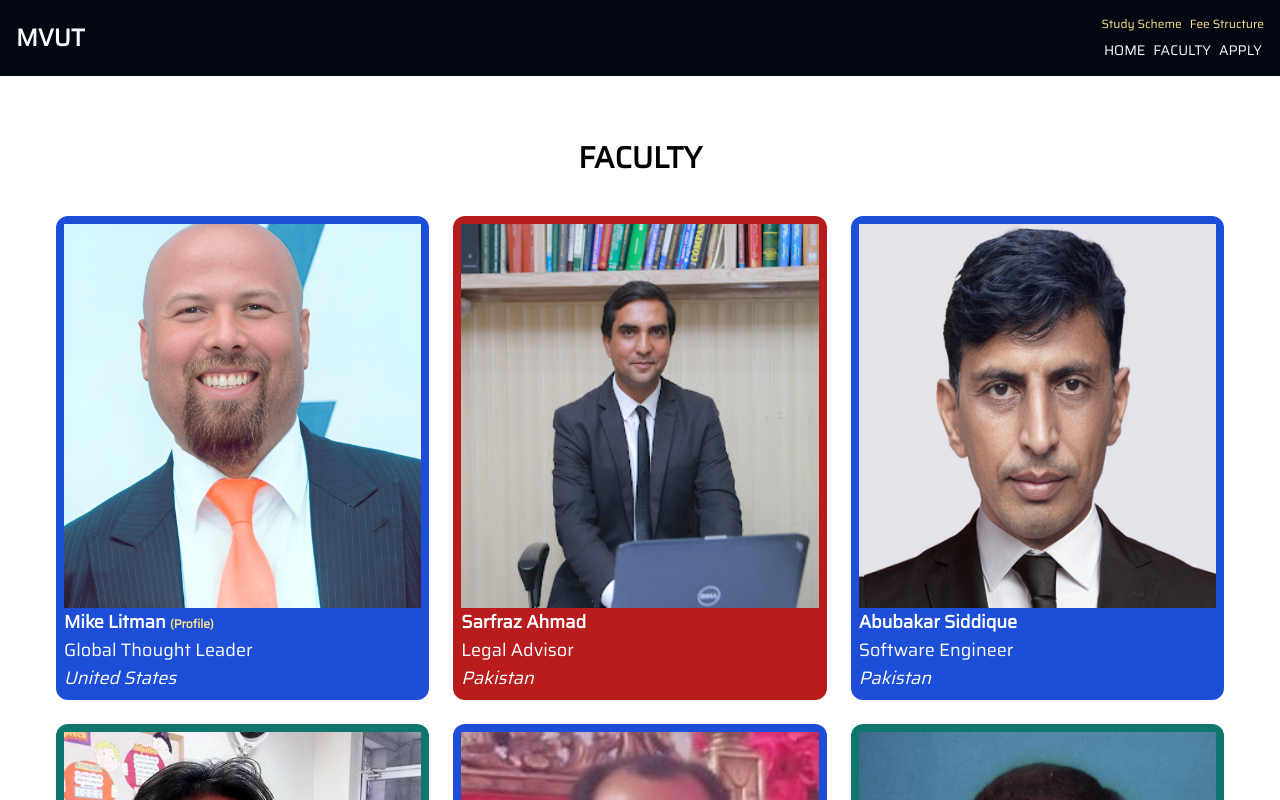
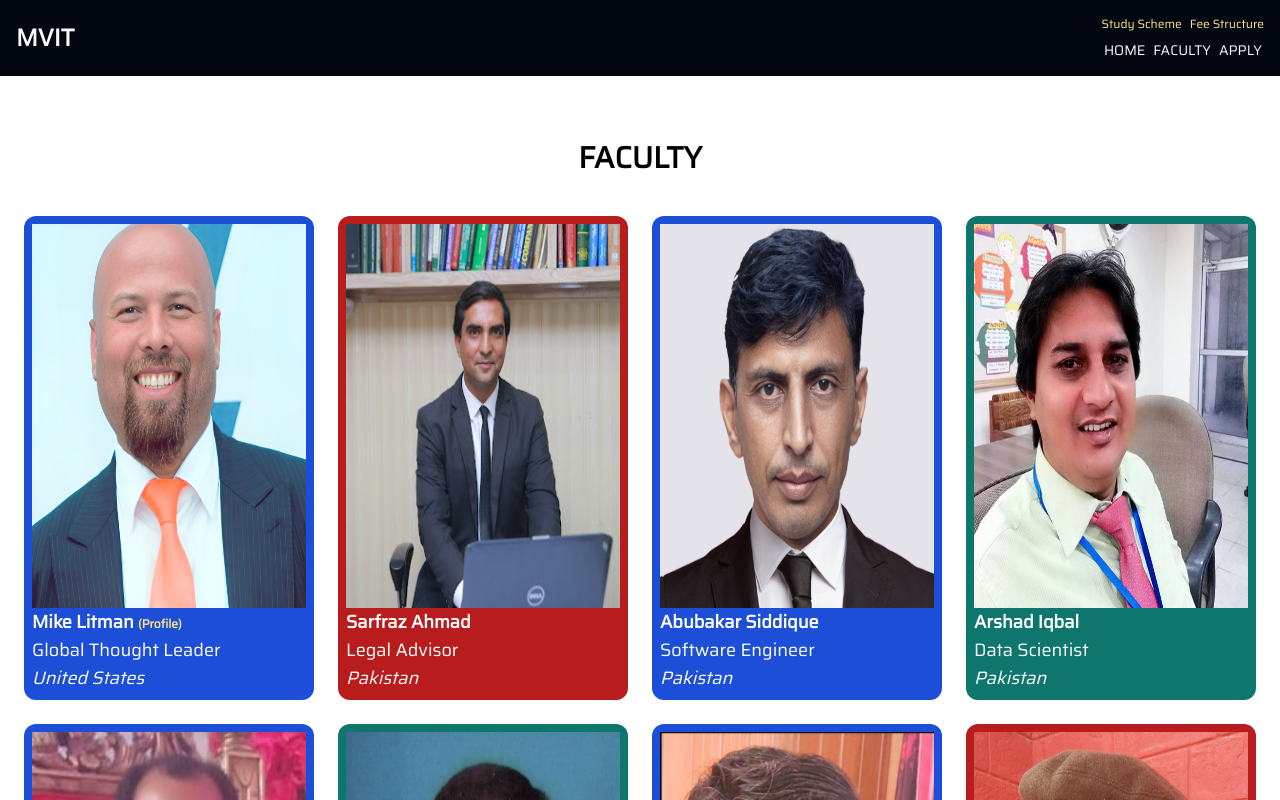
Before and after one commit to mvut/mvut, a Next.js app: page /pages/faculty in a window 1280 px wide. Shown: the top 800 px of the page. Built offline with nearby package versions, Linux system fonts and the light colour scheme.

Commit message:
Title Change v1.2

```diff
--- a/app/components/nav.tsx
+++ b/app/components/nav.tsx
@@ -1,5 +1,5 @@
 'use client'
-import Logo from "@/public/mvut_logo.png";
+import Logo from "@/public/mvit_logo.png";
 import Image from "next/image";
 import Link from "next/link";
 import {FaWhatsapp} from "react-icons/fa";
--- a/app/components/navbar.tsx
+++ b/app/components/navbar.tsx
@@ -13,7 +13,7 @@ export default function MyHeaderComponent(){
 
             <div className={'flex w-full h-auto flex-col sm:flex-row items-center justify-center sm:justify-between sm:px-4 sm:py-4 bg-gray-950 text-gray-50 shadow-amber-200'}>
                 <div className={'flex flex-col justify-center sm:flex-col items-center'}>
-                    <Link className={'font-bold text-sm sm:text-2xl uppercase'} href={'/'}>Mvut</Link>
+                    <Link className={'font-bold text-sm sm:text-2xl uppercase'} href={'/'}>Mvit</Link>
                     {/*<p className={'text-xs text-gray-50'}>Empowering People for Next Century</p>*/}
                 </div>
                 <div className={'flex flex-col gap-2'}>
--- a/app/components/research.tsx
+++ b/app/components/research.tsx
@@ -4,7 +4,7 @@ export default function ResearchComponent(){
 
             <h2 className="text-3xl font-bold text-center">Career</h2>
             <p className="flex py-6 px-2 text-center items-center justify-center text-lg leading-relaxed">
-                Mvut Ignite Curiosity and Illuminate Possibilities. We empower people by offering Online and On-Site Career Building Opportunities and Lifelong Learning, Leading in Computer Science, Information Technology, Business Management, Custom Software, Web Application, Communication Skill, Leadership Training and Research Methodologies
+                Mvit Ignite Curiosity and Illuminate Possibilities. We empower people by offering Online and On-Site Career Building Opportunities and Lifelong Learning, Leading in Computer Science, Information Technology, Business Management, Custom Software, Web Application, Communication Skill, Leadership Training and Research Methodologies
             </p>
 
             <div className="flex flex-col md:flex-row justify-between p-4 items-center border-t-2 border-b-2 gap-8 mt-8">
--- a/app/pages/faculty/page.tsx
+++ b/app/pages/faculty/page.tsx
@@ -19,9 +19,9 @@ import Link from "next/link";
 
 export default function FacultyComponent(){
     return(
-        <div className={'container mx-auto flex flex-col items-center justify-center py-6'}>
+        <div className={' flex flex-col items-center justify-center py-6'}>
             <p className={'text-lg md:text-3xl font-bold text-center py-2 lg:py-10 uppercase'}>Faculty</p>
-            <div className={'grid grid-cols-1 sm:grid-cols-2 lg:grid-cols-3 justify-center items-start gap-6 px-6 '}>
+            <div className={'grid grid-cols-1 sm:grid-cols-2 lg:grid-cols-4 justify-center items-start gap-6 px-6 '}>
                 {/*    */}
                 <div
                     className={'w-auto h-full grid grid-cols-1 transition ease-in-out delay-150 odd:bg-blue-700 even:bg-teal-700 p-2 hover:-translate-y-1 hover:scale-110 hover:bg-amber-700 rounded-xl duration-300 '}>
```
Also changed, not shown: public/mvit_logo.png (added), public/mvut_logo.png (deleted).
